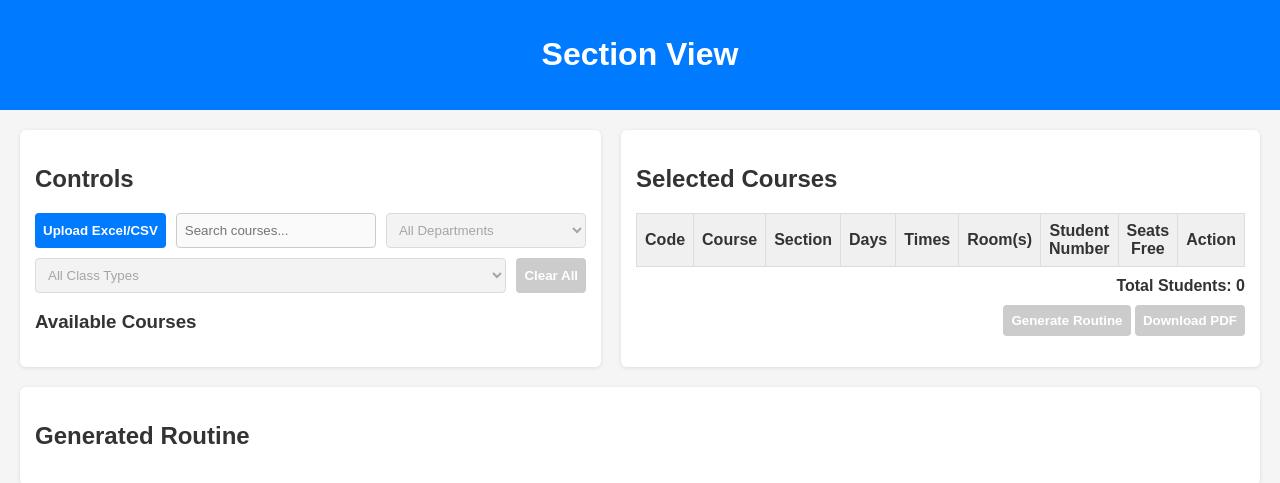
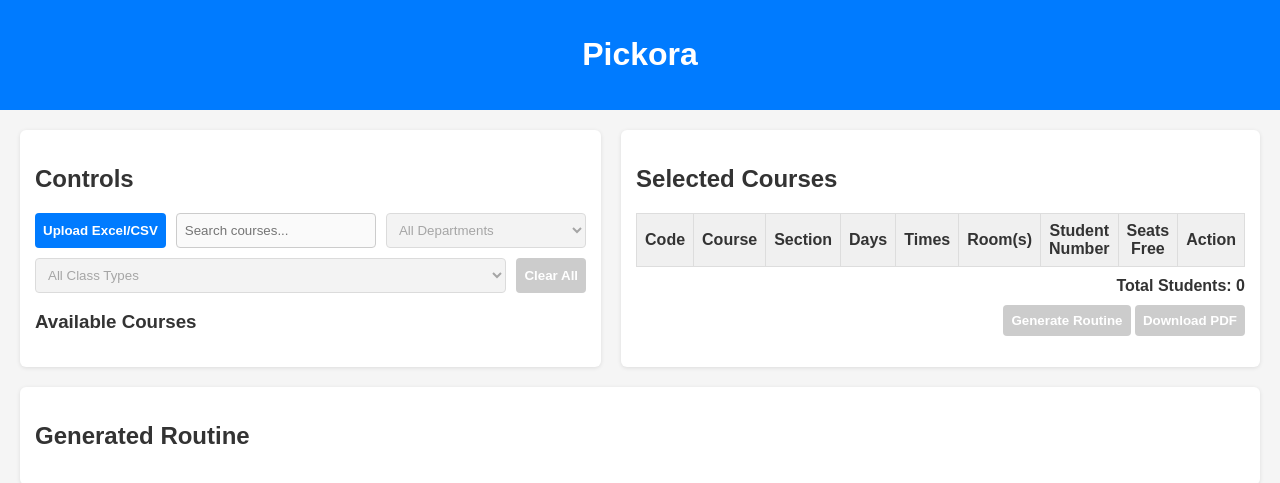
Before and after one commit to asifnotes/Sectionview, a plain HTML site: page index.html in a window 1280 px wide. Shown: the top 483 px of the page. Drawn offline with nearby package versions, Linux system fonts and the light colour scheme; a script that the page names is missing.

Commit message:
Update index.html

```diff
--- a/index.html
+++ b/index.html
@@ -159,7 +159,7 @@
 </head>
 <body>
 <header>
-    <h1>Section View</h1>
+    <h1>Pickora</h1>
 </header>
 <div class="notification" id="notification"></div>
 <div class="container">
```
